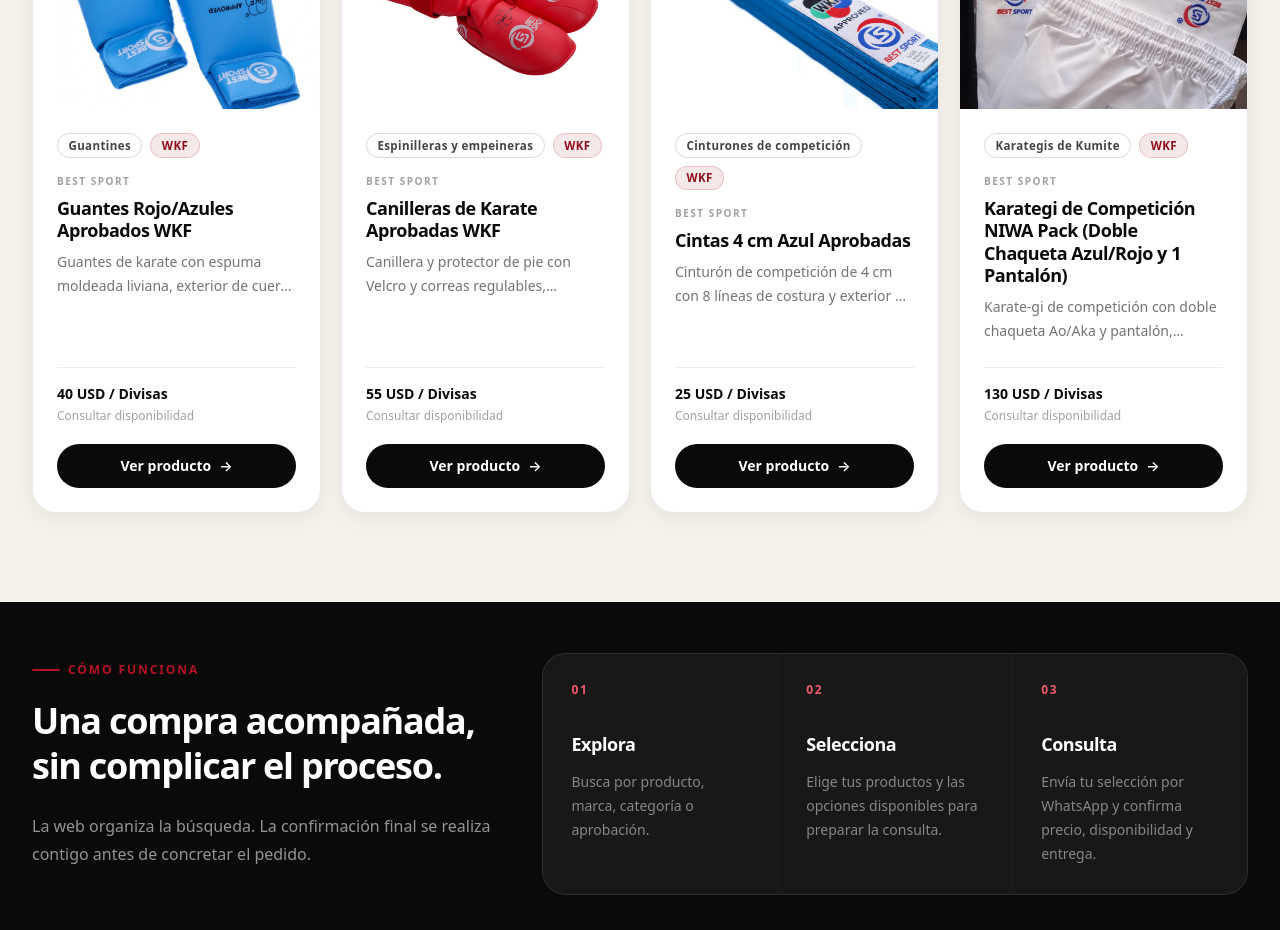
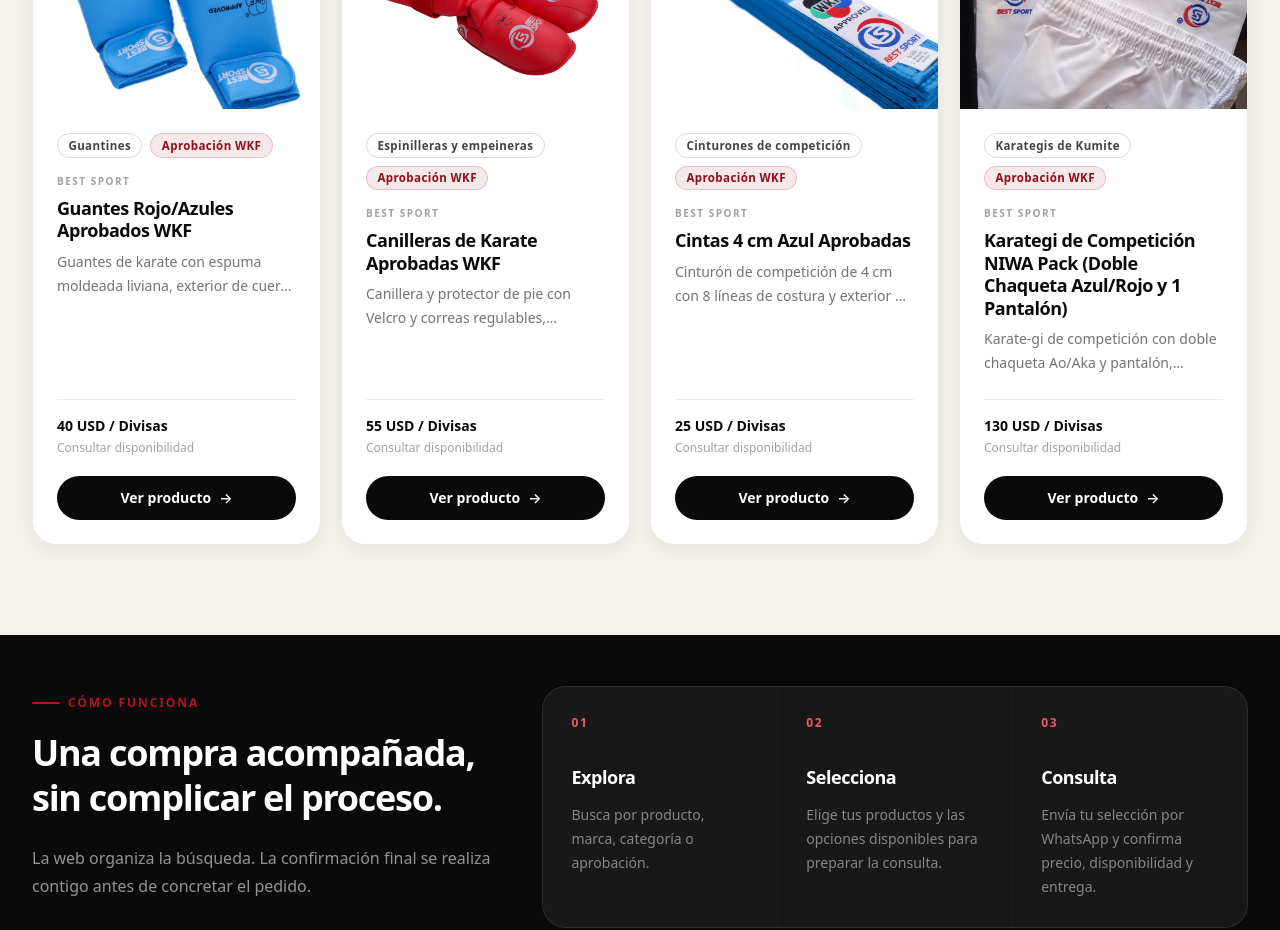
Before and after one commit to maorusohh/catalogo-karate, a Next.js app: page / in a window 1280 px wide. Shown: the part 3000-3930 px from the top of the page. Built offline with nearby package versions, Linux system fonts and the light colour scheme.

Commit message:
style: align home hero rhythm and approval labels

```diff
--- a/src/app/page.tsx
+++ b/src/app/page.tsx
@@ -91,8 +91,8 @@
 ];
 
 const approvalLabels: Record<string, string> = {
-  WKF: "WKF",
-  NATIONAL: "FVKD",
+  WKF: "Aprobación WKF",
+  NATIONAL: "Aprobación FVKD",
   NON_APPROVED: "No aprobado",
   UNSPECIFIED: "Sin aprobación",
 };
@@ -165,7 +165,7 @@
                 Equípate para entrenar. Prepárate para competir.
               </h1>
 
-              <p className="text-lead text-lead-on-dark mt-9 max-w-2xl">
+              <p className="text-lead text-lead-on-dark mt-7 max-w-2xl">
                 Encuentra equipamiento para entrenamiento, kata y kumite, revisa opciones y prepara
                 tu consulta antes de comprar.
               </p>
```
